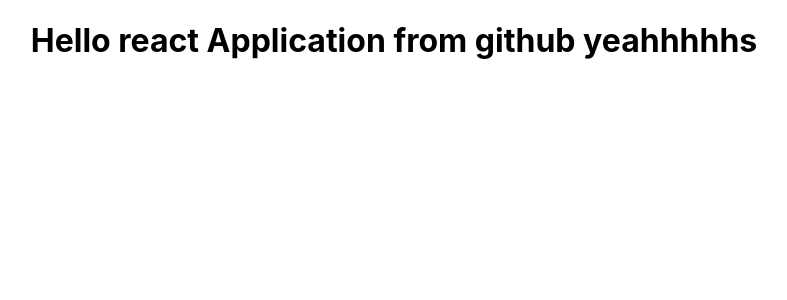
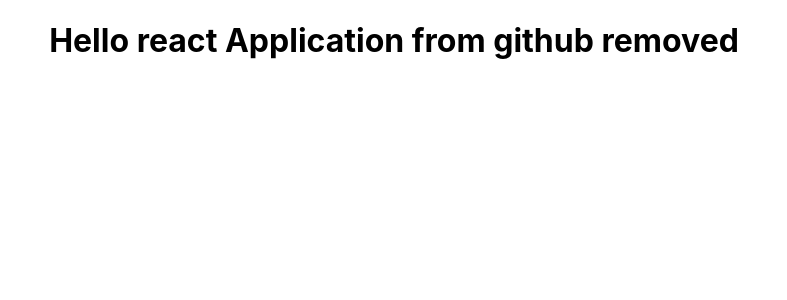
Before and after one commit to mohammedismayil/reactMERN, a React (Create React App) app: page / in a window 1280 px wide. Shown: the top 300 px of the page, without its empty margins (246-1033 px from the left). Built offline with nearby package versions, Linux system fonts and the light colour scheme.

Commit message:
created actions file

```diff
--- a/src/App.js
+++ b/src/App.js
@@ -6,7 +6,7 @@ function App() {
     <div className="App">
     <div>
       <h1>
-        Hello react Application from github yeahhhhhs
+        Hello react Application from github removed
       </h1>
     </div>
     </div>
```
